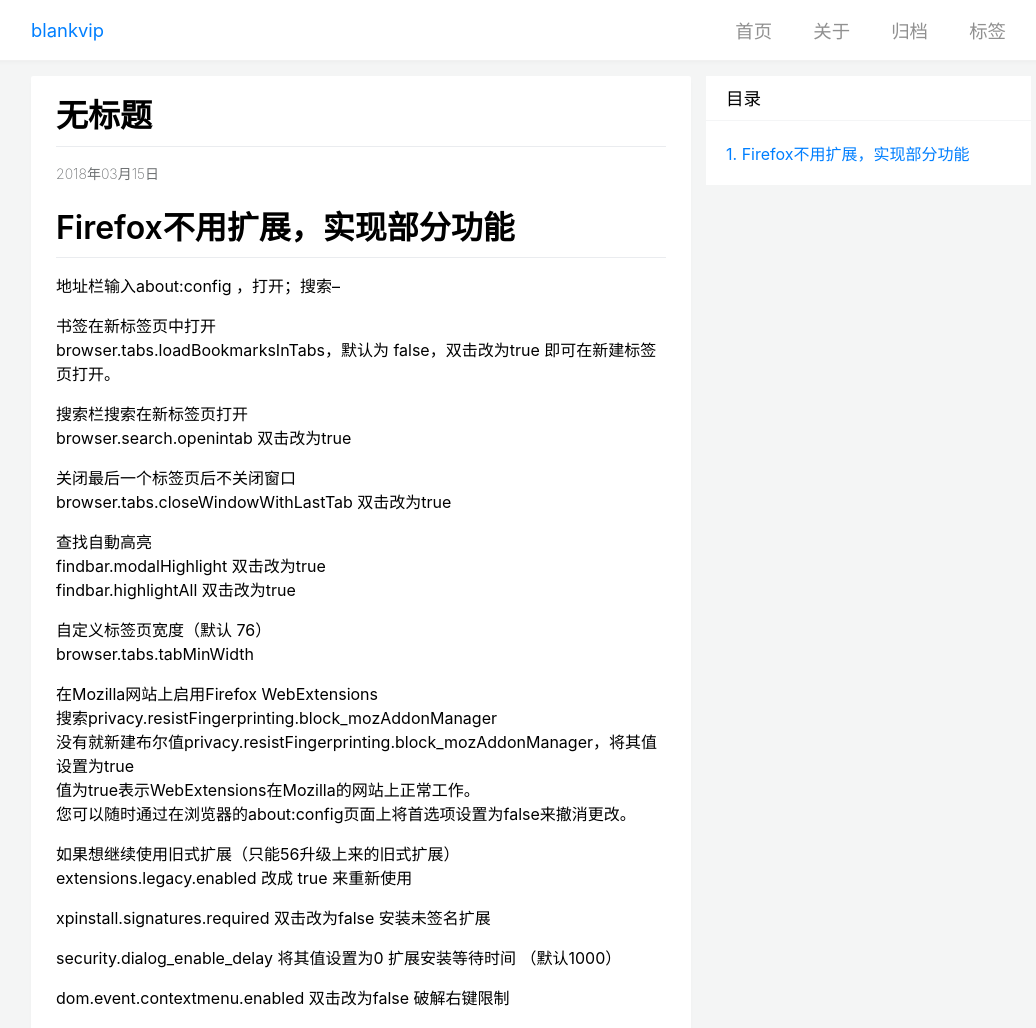
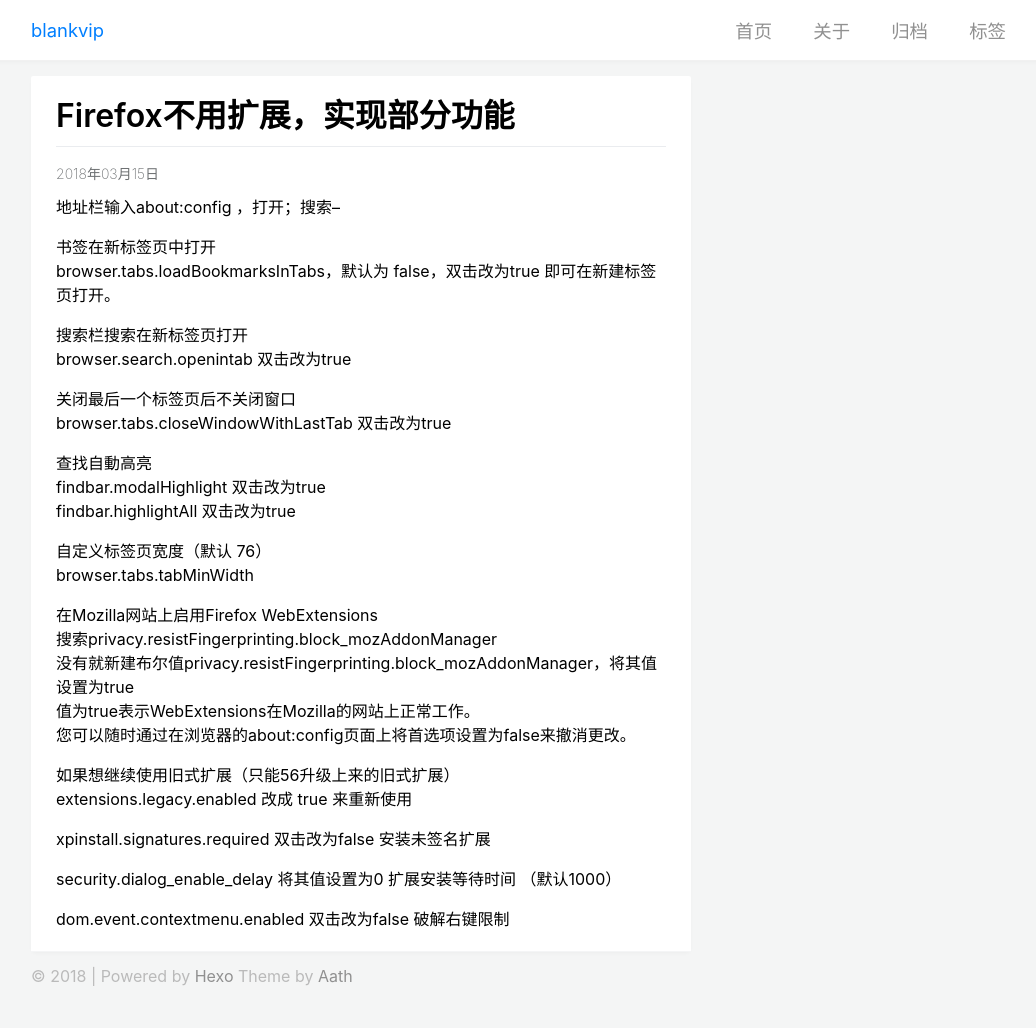
Before and after one commit to blankvip/blank.github.io, a plain HTML site: page 2018/03/15/Firefox不用扩展，实现部分功能/index.html in a window 1280 px wide. Shown: the top 1028 px of the page, without its empty margins (109-1145 px from the left). After the commit the page ends 1000 px from the top, so only its background shows below. Drawn offline with nearby package versions, Linux system fonts and the light colour scheme.

Commit message:
Site updated: 2018-03-15 09:50:16

```diff
--- a/2018/03/15/Firefox不用扩展，实现部分功能/index.html
+++ b/2018/03/15/Firefox不用扩展，实现部分功能/index.html
@@ -10,7 +10,7 @@
     <link rel="icon" href="">
 
 
-  <title>blankvip</title>
+  <title>Firefox不用扩展，实现部分功能 | blankvip</title>
   <link rel="stylesheet" href="/style.css">
   <link rel="stylesheet" href="/lib/jquery.fancybox.min.css">
   <link href="https://maxcdn.bootstrapcdn.com/font-awesome/4.7.0/css/font-awesome.min.css">
@@ -56,13 +56,13 @@
   <div class="content">
     <article>
         <section class="content markdown-body">
-          <h1>无标题</h1>
+          <h1>Firefox不用扩展，实现部分功能</h1>
           <div class='post-meta'>
             <i class="fa fa-calendar" aria-hidden="true"></i> <time>2018年03月15日</time>
 
 
           </div>
-          <h1 id="Firefox不用扩展，实现部分功能"><a href="#Firefox不用扩展，实现部分功能" class="headerlink" title="Firefox不用扩展，实现部分功能"></a>Firefox不用扩展，实现部分功能</h1><p>地址栏输入about:config ，打开；搜索–</p>
+          <p>地址栏输入about:config ，打开；搜索–</p>
 <p>书签在新标签页中打开<br>browser.tabs.loadBookmarksInTabs，默认为 false，双击改为true 即可在新建标签页打开。 </p>
 <p>搜索栏搜索在新标签页打开<br>browser.search.openintab  双击改为true </p>
 <p>关闭最后一个标签页后不关闭窗口<br>browser.tabs.closeWindowWithLastTab  双击改为true </p>
@@ -80,13 +80,6 @@
 
   </div>
   <aside>
-
-    <div class="toc-container">
-        <h1>目录</h1>
-        <div class="content">
-            <ol class="toc"><li class="toc-item toc-level-1"><a class="toc-link" href="#Firefox不用扩展，实现部分功能"><span class="toc-number">1.</span> <span class="toc-text">Firefox不用扩展，实现部分功能</span></a></li></ol>
-        </div>
-    </div>
 
   </aside>
 </main>
```
Also changed, not shown: archives/2018/03/index.html (+1 -1 lines), archives/2018/index.html (+1 -1 lines), archives/index.html (+1 -1 lines), index.html (+2 -2 lines).
